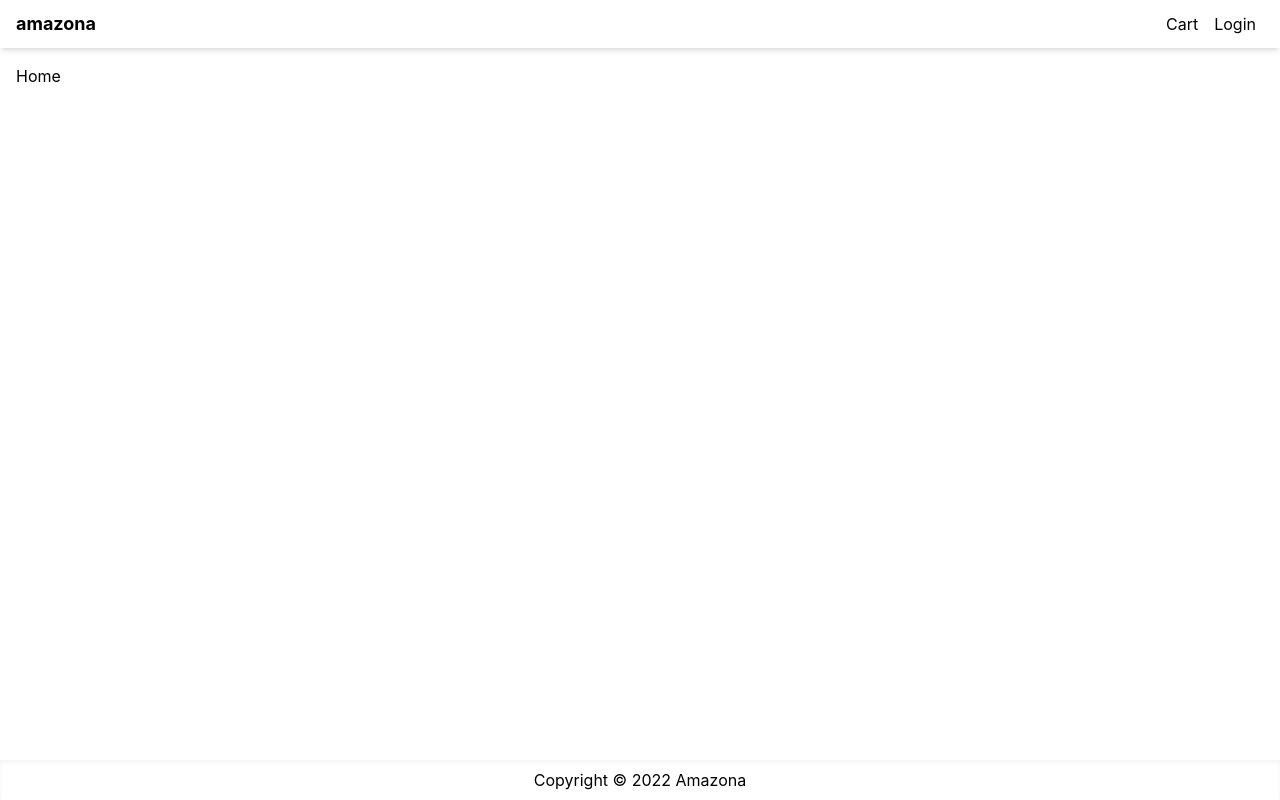
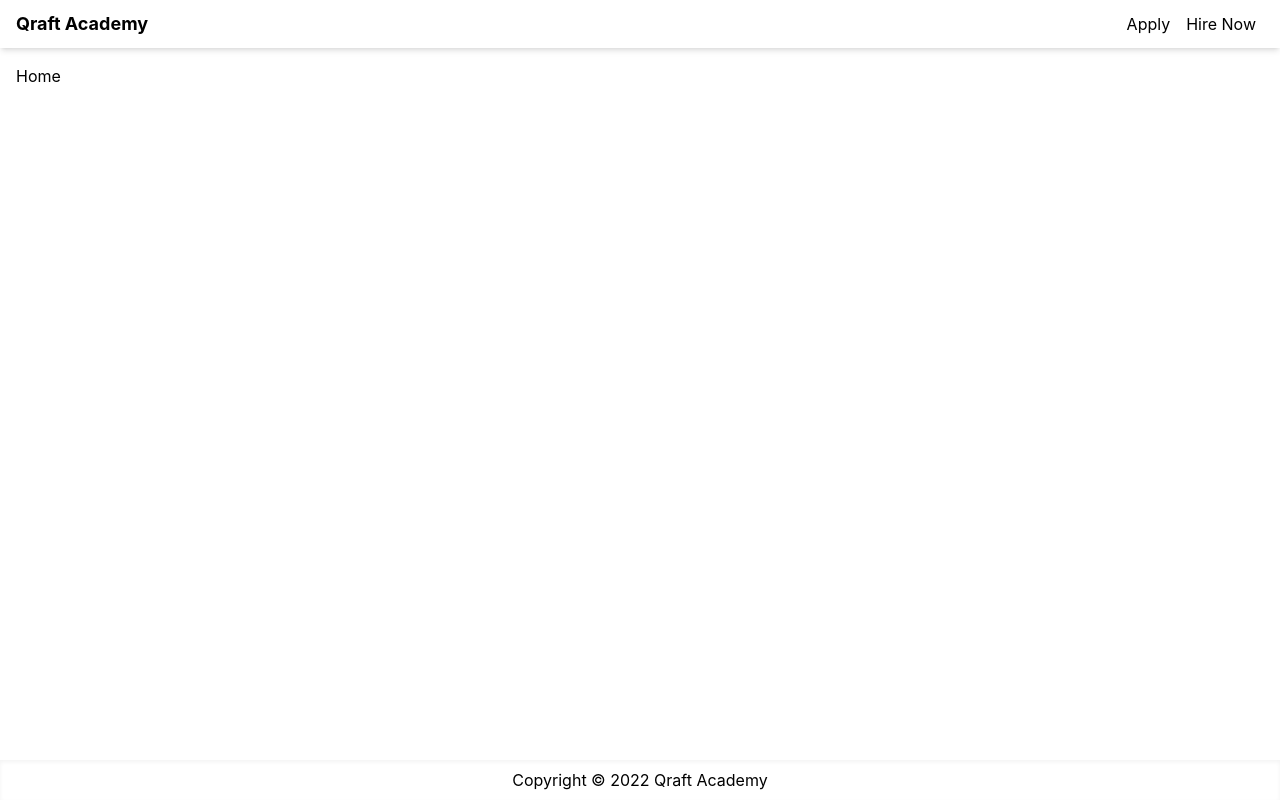
Before and after one commit to qraft-Inc/dashboard, a Next.js app: page / in a window 1280 px wide. Built offline with nearby package versions, Linux system fonts and the light colour scheme.

Commit message:
refactor: set default meta data and navbar items

```diff
--- a/components/Layout.js
+++ b/components/Layout.js
@@ -6,28 +6,30 @@ export default function Layout({ children, title }) {
   return (
     <>
       <Head>
-        <title>{title ? title + " - Amazona" : "Amazona"}</title>
-        <meta name="description" content="Ecommerce Website" />
+        <title>{title ? title + " - Qraft Academy" : "Qraft Academy"}</title>
+        <meta name="description" content="Qraft Academy Dashboard Website" />
         <link rel="icon" href="/favicon.ico" />
       </Head>
       <div className="flex min-h-screen flex-col justify-between">
         <header className="">
           <nav className="flex h-12 justify-between shadow-md items-center px-4">
             <Link href="/">
-              <a className="text-lg font-bold">amazona</a>
+              <a className="text-lg font-bold">Qraft Academy</a>
             </Link>
             <div>
               <Link href="/cart">
-                <a className="p-2">Cart</a>
+                <a className="p-2">Apply</a>
               </Link>
               <Link href="login">
-                <a className="p-2">Login</a>
+                <a className="p-2">Hire Now</a>
               </Link>
             </div>
           </nav>
         </header>
         <main className="container m-auto mt-4 px-4">{children}</main>
-        <footer className="flex justify-center items-center h-10 shadow-inner">Copyright &copy; 2022 Amazona</footer>
+        <footer className="flex justify-center items-center h-10 shadow-inner">
+          Copyright &copy; 2022 Qraft Academy
+        </footer>
       </div>
     </>
   );
```
